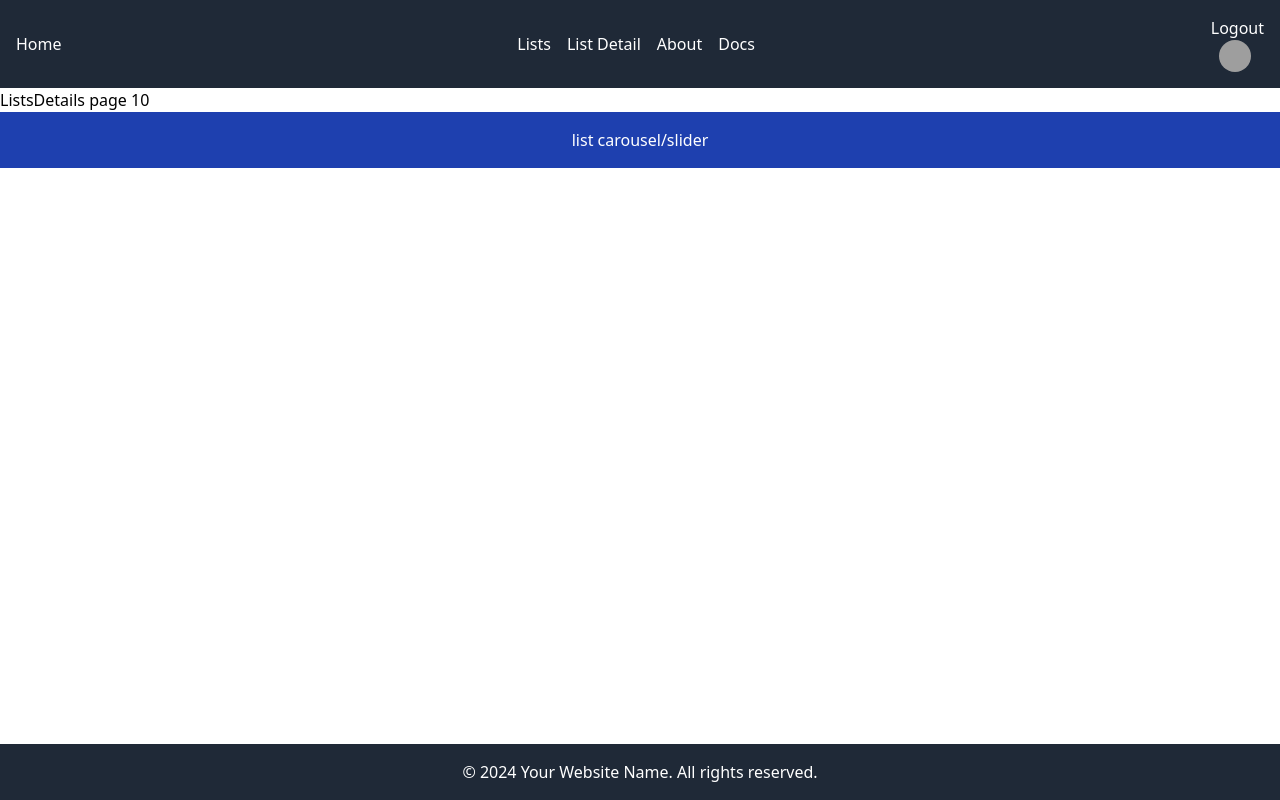
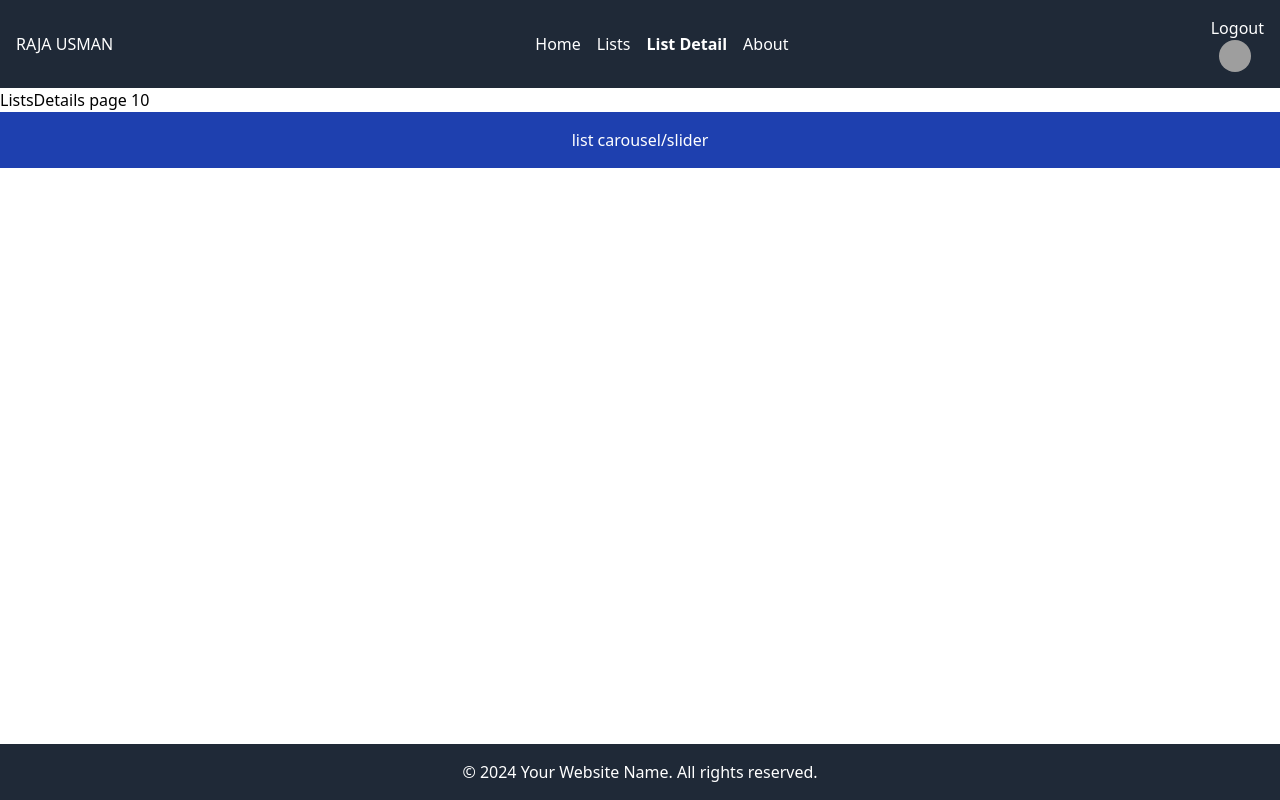
Before and after one commit to Raja-Usman-Murad/Nextjs, a Next.js app: page /lists/10 in a window 1280 px wide. Built offline with nearby package versions, Linux system fonts and the light colour scheme; grey boxes are pictures that could not be loaded.

Commit message:
style the active link and refine the navlinks

```diff
--- a/app/Components/Navbar/Navbar.tsx
+++ b/app/Components/Navbar/Navbar.tsx
@@ -2,9 +2,18 @@
 
 import { useState } from "react";
 import Link from "next/link";
+import { usePathname } from "next/navigation";
+
+const navLinks = [
+  { name: "Home", href: "/" },
+  { name: "Lists", href: "/lists" },
+  { name: "List Detail", href: "/lists/10" },
+  { name: "About", href: "/about" },
+];
 
 const Navbar: React.FC = () => {
   const [isOpen, setIsOpen] = useState(false);
+  const pathName = usePathname();
 
   const toggleMenu = () => {
     setIsOpen(!isOpen);
@@ -15,34 +24,26 @@ const Navbar: React.FC = () => {
       <div className="container mx-auto flex justify-between items-center">
         <div>
           <Link className="text-white hover:text-gray-300" href="/">
-            Home
+            RAJA USMAN
           </Link>
         </div>
         <div className="hidden md:block">
           <ul className="flex space-x-4">
-            <li>
-              <Link className="text-white hover:text-gray-300" href="/lists">
-                Lists
+            {navLinks?.map((navLink) => {
+              const isActive = navLink.href === pathName;
+              return (
+                <li key={navLink?.name}>
+                  <Link
+                    className={`text-white hover:text-gray-300 ${
+                      isActive ? "font-bold" : ""
+                    }`}
+                    href={navLink?.href}
+                  >
+                    {navLink?.name}
                   </Link>
                 </li>
-            <li>
-              <Link className="text-white hover:text-gray-300" href="/lists/10">
-                List Detail
-              </Link>
-            </li>
-            <li>
-              <Link className="text-white hover:text-gray-300" href="/about">
-                About
-              </Link>
-            </li>
-            <li>
-              <Link
-                className="text-white hover:text-gray-300"
-                href="/docs/featur1"
-              >
-                Docs
-              </Link>
-            </li>
+              );
+            })}
           </ul>
         </div>
         <div className="hidden md:block">
@@ -80,30 +81,21 @@ const Navbar: React.FC = () => {
       {isOpen && (
         <div className="md:hidden">
           <ul className="mt-2">
-            <li>
+            {navLinks?.map((navLink) => {
+              const isActive = navLink.href === pathName;
+              return (
+                <li key={navLink?.name}>
                   <Link
-                className="block text-white hover:text-gray-300"
-                href="/lists"
+                    className={`text-white hover:text-gray-300 ${
+                      isActive ? "font-bold" : ""
+                    }`}
+                    href={navLink?.href}
                   >
-                Lists
+                    {navLink?.name}
                   </Link>
                 </li>
-            <li>
-              <Link
-                className="block text-white hover:text-gray-300"
-                href="/about"
-              >
-                About
-              </Link>
-            </li>
-            <li>
-              <Link
-                className="block text-white hover:text-gray-300"
-                href="/docs/feature1"
-              >
-                Docs
-              </Link>
-            </li>
+              );
+            })}
             <li>
               <button
                 className="block text-white hover:text-gray-300"
```
Also changed, not shown: next-js-features.png (added). Lines whose indentation alone changed are shown as unchanged.
